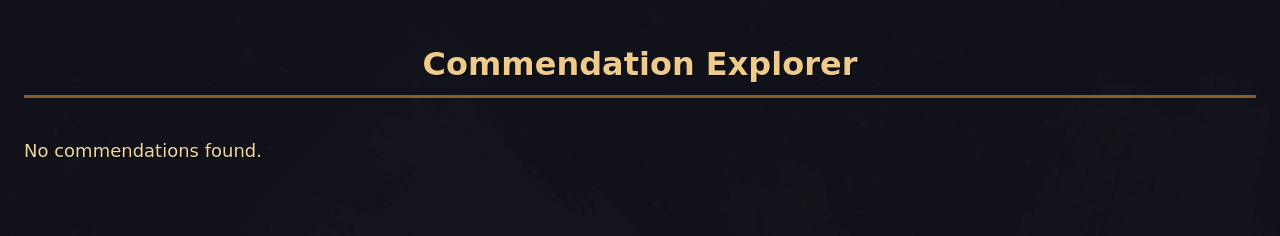
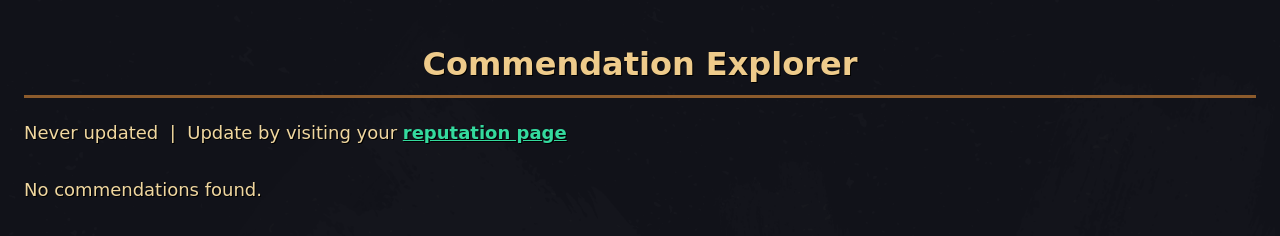
Before and after one commit to ThiagoMaxPavao/SoT-commendation-helper, a browser extension: page explorer/index.html in a window 1280 px wide. Drawn offline with Linux system fonts and the light colour scheme.

Commit message:
show last update time and auto update

```diff
--- a/explorer/index.css
+++ b/explorer/index.css
@@ -101,3 +101,16 @@ td.col-description {
   white-space: normal;
   word-break: break-word;
 }
+
+#update-link {
+  color: #34da9e;
+  font-weight: bold;
+  text-decoration: underline;
+  transition: color 0.2s;
+}
+
+#update-link:hover,
+#update-link:focus {
+  color: #24976e;
+  text-decoration: none;
+}
--- a/explorer/index.html
+++ b/explorer/index.html
@@ -6,6 +6,14 @@
 </head>
 <body>
   <h1>Commendation Explorer</h1>
+  <div id="update-info" style="margin-bottom: 18px;">
+    <span id="last-updated"></span>
+    &nbsp;|&nbsp;
+    Update by visiting your
+    <a href="https://www.seaofthieves.com/pt-br/profile/reputation" target="_blank" id="update-link">
+      reputation page
+    </a>
+  </div>
   <div id="table-container">
     <table id="commendation-table">
       <thead>
--- a/explorer/index.js
+++ b/explorer/index.js
@@ -1,12 +1,14 @@
 // Load commendations and populate table
+function updateTable() {
   chrome.storage.local.get(['processedReputation'], (result) => {
     const data = result.processedReputation;
+    const tbody = document.querySelector("#commendation-table tbody");
+    tbody.innerHTML = ""; // Clear previous rows
+
     if (!data) {
       document.querySelector('#table-container').innerHTML = "<p>No commendations found.</p>";
       return;
     }
-
-  const tbody = document.querySelector("#commendation-table tbody");
 
     data.forEach((item) => {
       const tr = document.createElement("tr");
@@ -75,3 +77,33 @@ chrome.storage.local.get(['processedReputation'], (result) => {
       tbody.appendChild(tr);
     });
   });
+}
+
+function updateLastUpdated() {
+  chrome.storage.local.get(['processedReputationLastUpdated'], (result) => {
+    const lastUpdatedElem = document.getElementById('last-updated');
+    if (!lastUpdatedElem) return;
+    if (result.processedReputationLastUpdated) {
+      const date = new Date(result.processedReputationLastUpdated);
+      lastUpdatedElem.textContent = `Last updated: ${date.toLocaleString()}`;
+    } else {
+      lastUpdatedElem.textContent = "Never updated";
+    }
+  });
+}
+
+// Initial load
+updateTable();
+updateLastUpdated();
+
+// Listen for storage changes
+chrome.storage.onChanged.addListener((changes, area) => {
+  if (area === 'local') {
+    if (changes.processedReputation) {
+      updateTable();
+    }
+    if (changes.processedReputationLastUpdated) {
+      updateLastUpdated();
+    }
+  }
+});
```
Lines whose indentation alone changed are shown as unchanged.
